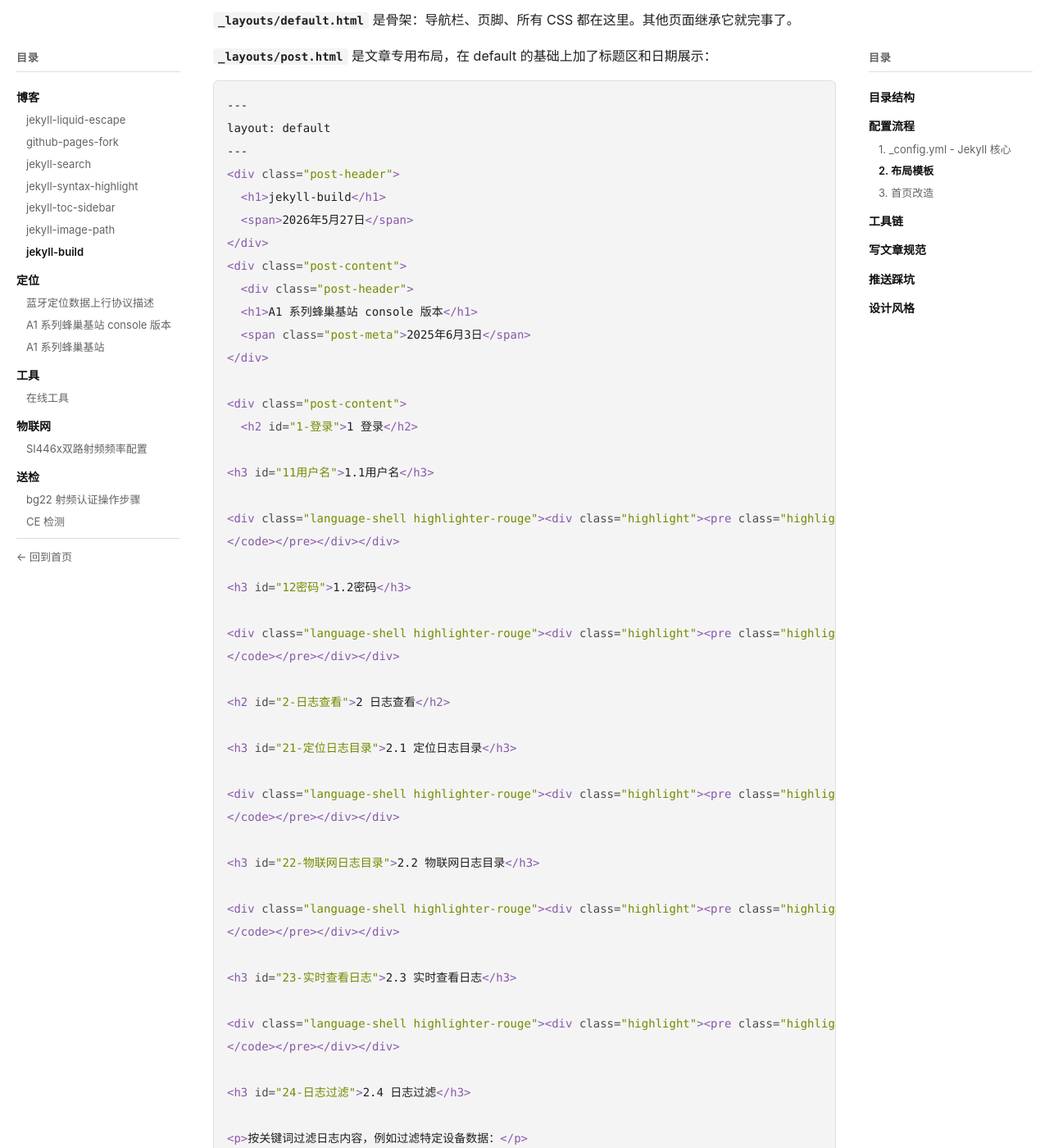
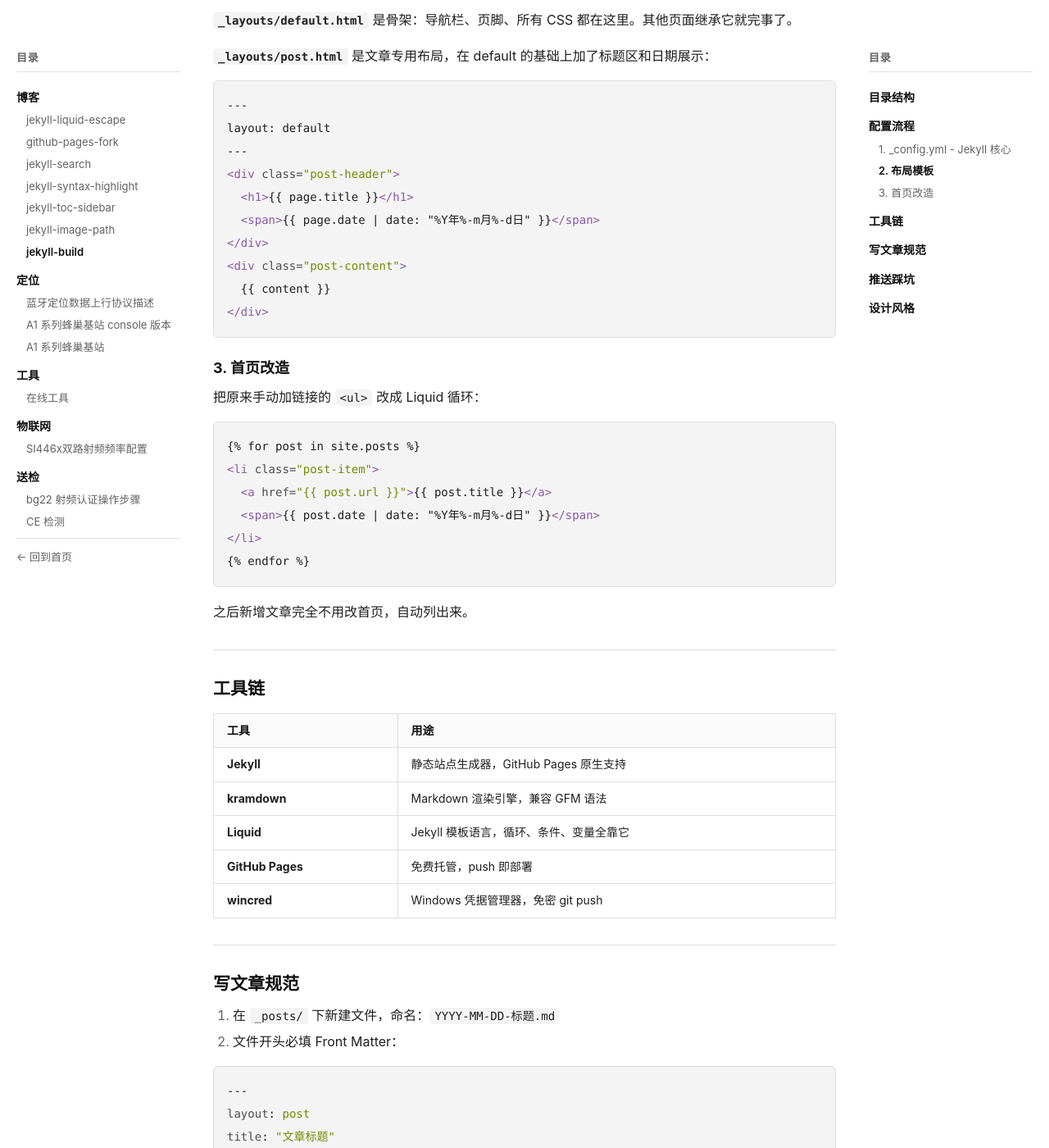
Before and after one commit to WuJaw/WuJaw.github.io, a Jekyll site: the page built from _posts/2026-05-27-博客-jekyll-build.md, in a window 1280 px wide and 1400 px high, scrolled down 1410 px. Shown: the whole window at 82% size. Built offline with Jekyll 4.4.1, drawn with Linux system fonts in a browser that asks for light colours; some of the changed text lies outside the part shown.

Commit message:
Auto-commit:   M  .workbuddy/memory/2026-06-04.md   M  _posts/2026-05-27-博客-jekyll-build.md   M  _posts/2026-05-28-博客-jekyll-image-path.md   M  _posts/2026-06-04-博客-jekyll-liquid-escape.md 共 4 个文件

````diff
--- a/_posts/2026-05-27-博客-jekyll-build.md
+++ b/_posts/2026-05-27-博客-jekyll-build.md
@@ -58,6 +58,7 @@ plugins:
 
 **`_layouts/post.html`** 是文章专用布局，在 default 的基础上加了标题区和日期展示：
 
+{% raw %}
 ```html
 ---
 layout: default
@@ -70,6 +71,7 @@ layout: default
   {{ content }}
 </div>
 ```
+{% endraw %}
 
 ### 3. 首页改造
 
````
Also changed, not shown: _posts/2026-05-28-博客-jekyll-image-path.md (+2 -2 lines), _posts/2026-06-04-博客-jekyll-liquid-escape.md (+1 -1 lines), .workbuddy/memory/2026-06-04.md.
